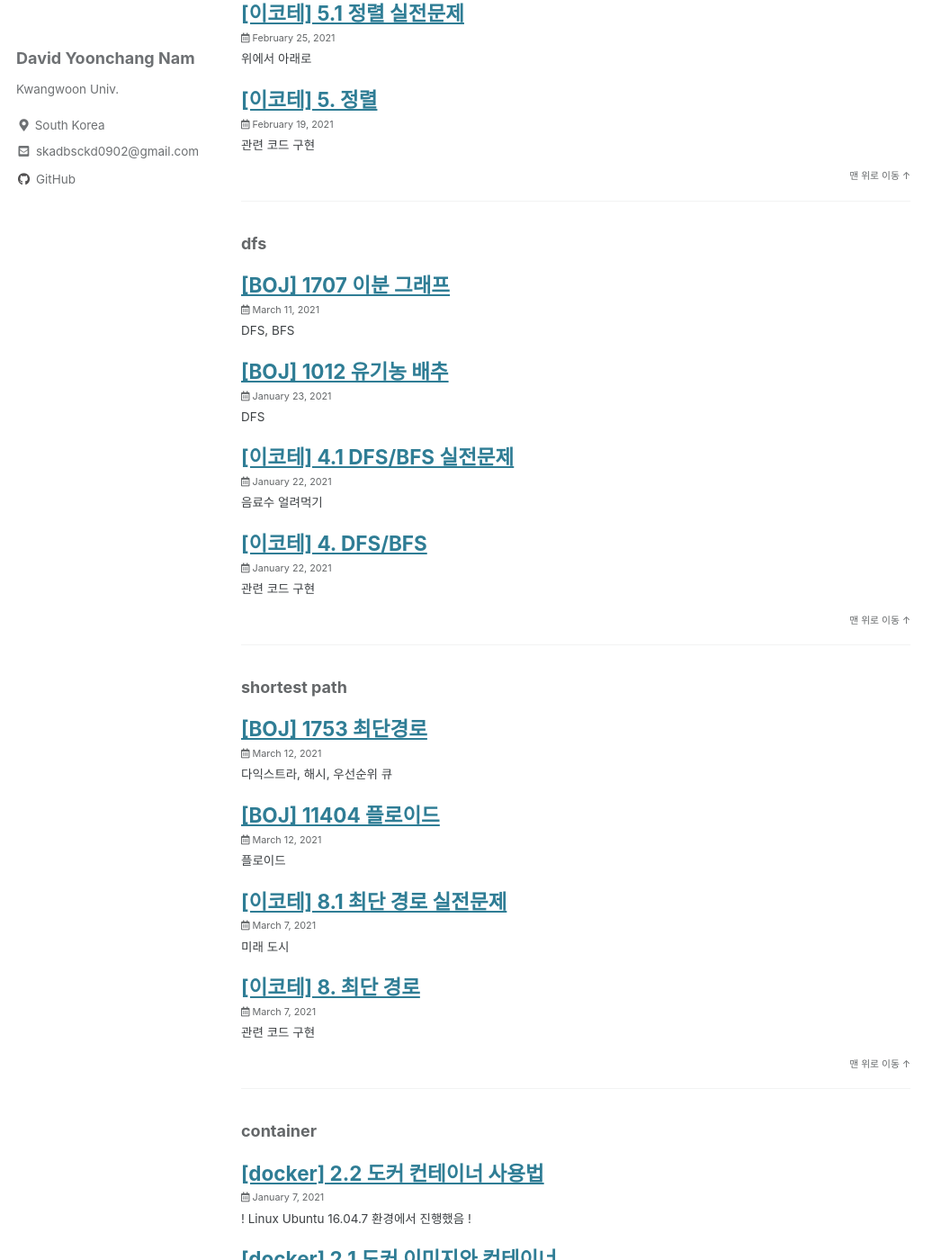
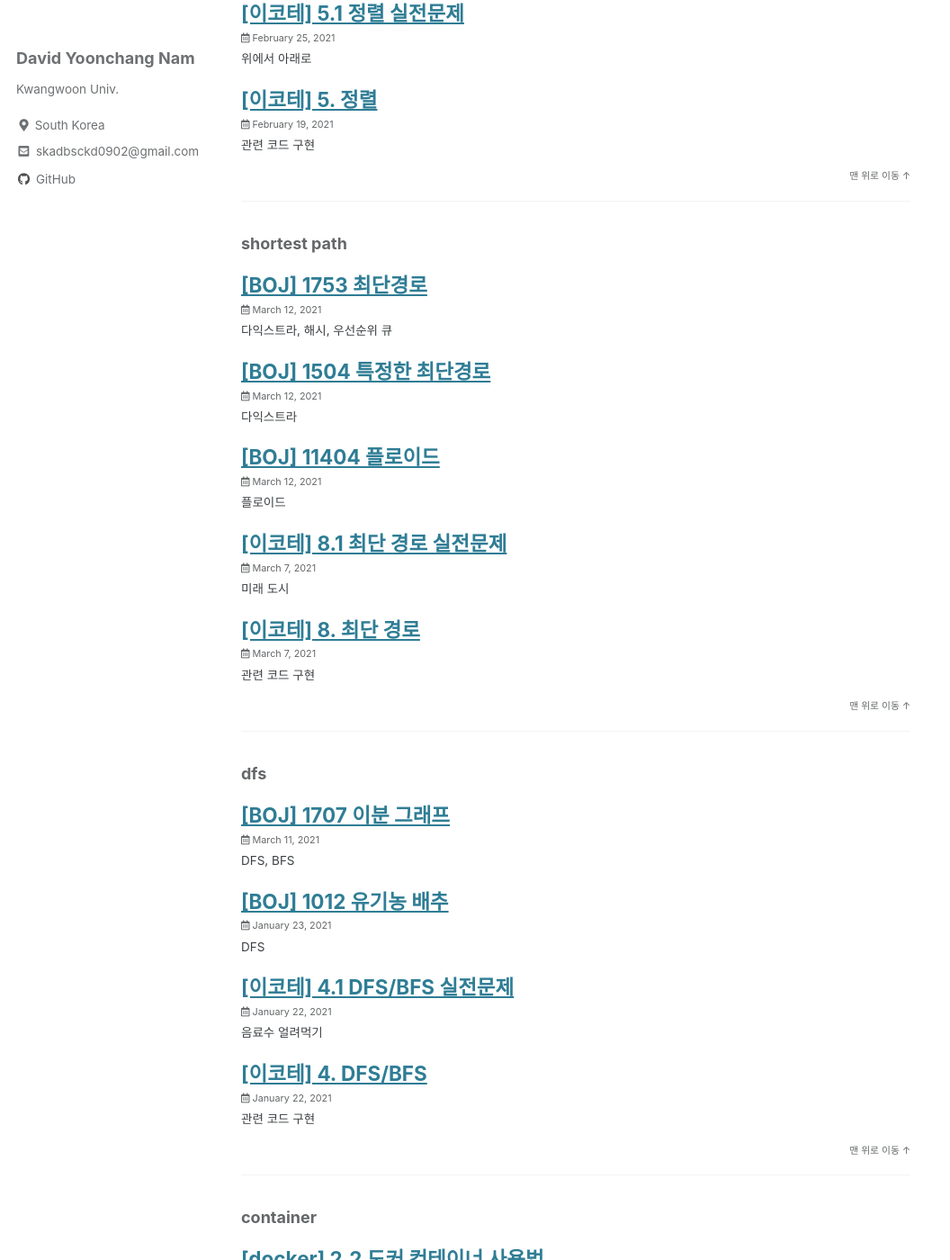
Before and after one commit to Akgop/Akgop.github.io, a Jekyll site: the page built from _pages/tags-archive.md, in a window 1280 px wide and 1400 px high, scrolled down 7613 px. Shown: the whole window at 90% size, without its empty margins (0-1056 px from the left). Built offline with Jekyll 4.4.1, drawn with Linux system fonts in a browser that asks for light colours; cached includes are drawn as plain includes; part of the change alters nothing that is shown; some of the changed text lies outside the part shown.

Commit message:
Create 2021-03-12-BOJ1504.md

````diff
--- a/_posts/2021-03-07-thisiscote_8.md
+++ b/_posts/2021-03-07-thisiscote_8.md
@@ -11,7 +11,9 @@ toc: true
 
 ---
 
+[[BOJ] 1504 특정한 최단경로](http://akgop.github.io/boj/BOJ1504/)<br>
 [[BOJ] 1753 최단경로](http://akgop.github.io/boj/BOJ1753/)<br>
+[[BOJ] 11404 플로이드](http://akgop.github.io/boj/BOJ11404/)<br>
 [[이코테] 실전 문제(예제)](http://akgop.github.io/thisiscote/thisiscote_81/)
 
 ### 최단 경로(Shortest Path)
--- /dev/null
+++ b/_posts/2021-03-12-BOJ1504.md
@@ -0,0 +1,91 @@
+---
+title: \[BOJ] 1504 특정한 최단경로
+categories:
+  - BOJ
+tags:
+  - shortest path
+  - dijkstra
+toc: true
+---
+
+### 다익스트라
+
+---
+
+해당 문제는 2개의 특정한 지점을 꼭 지나야 하는 최단경로 문제이다.
+
+여기서 입력의 개수가 노드가 800개, 간선이 20만개가 주어진다. 여러 최단경로를 구해야 하므로 처음으로 플로이드 알고리즘을 떠올릴 수 있다. 플로이드는 O(V^3)이므로 800*800*800 = 약 5억 정도 나오기 때문에 시간 초과가 발생할 확률이 높다.
+
+따라서 다익스트라를 여러번 사용하는 것으로 개선한다.
+
+- 1 → v1 → v2 → N
+- 1 → v2 → v1 → N
+
+총 3번의 다익스트라 알고리즘의 구현이 필요하다. O(ElogV) * 3 정도면 주어진 시간 내에 연산이 가능하다. 1 → all, v1 → all, v2 → all 을 계산하여 최단 경로를 구하면 된다.
+
+문제에서 무방향 그래프라고 했기 때문에 입력에서 양방향 인접리스트로 초기화 한다. 같은 두 정점사이에 여러 간선이 존재할 수 있으므로 [dict()]형식으로 최소값을 갖는 하나의 간선만 남기도록 구현했다.
+
+코드는 아래와 같다.
+
+```python
+import sys
+import heapq
+
+INF = int(1e9)
+
+def dijkstra(start, distance):
+    q = []
+    heapq.heappush(q, (0, start))
+    distance[start] = 0
+    while q:
+        dist, now = heapq.heappop(q)
+        if distance[now] < dist:
+            continue
+        for des, weight in adj_lst[now].items():
+            cost = dist + weight
+            if cost < distance[des]:
+                distance[des] = cost
+                heapq.heappush(q, (cost, des))
+
+def solution(n, v1, v2):
+    distance = [INF] * (n + 1)
+    dijkstra(1, distance)
+    one_to_v1 = distance[v1]
+    one_to_v2 = distance[v2]
+
+    distance = [INF] * (n + 1)
+    dijkstra(v1, distance)
+    v1_to_v2 = distance[v2]
+    v1_to_n = distance[n]
+
+    distance = [INF] * (n + 1)
+    dijkstra(v2, distance)
+    v2_to_v1 = distance[v1]
+    v2_to_n = distance[n]
+
+    # 사실 무방향 그래프 이므로 v1_to_v2 와 v2_to_v1은 동일하다.
+    first_path = one_to_v1 + v1_to_v2 + v2_to_n
+    second_path = one_to_v2 + v2_to_v1 + v1_to_n
+
+    answer = min(first_path, second_path)
+    if answer >= INF:
+        answer = -1
+
+    return answer
+
+if __name__ == "__main__":
+    N, E = map(int, sys.stdin.readline().rstrip().split())
+    adj_lst = [dict() for _ in range(N + 1)]
+    for _ in range(E):
+        a, b, c = map(int, sys.stdin.readline().rstrip().split())
+        try:
+            adj_lst[a][b] = min(adj_lst[a][b], c)
+        except:
+            adj_lst[a][b] = c
+        try:
+            adj_lst[b][a] = min(adj_lst[b][a], c)
+        except:
+            adj_lst[b][a] = c
+    v1, v2 = map(int, sys.stdin.readline().rstrip().split())
+    print(solution(N, v1, v2))
+```
````
